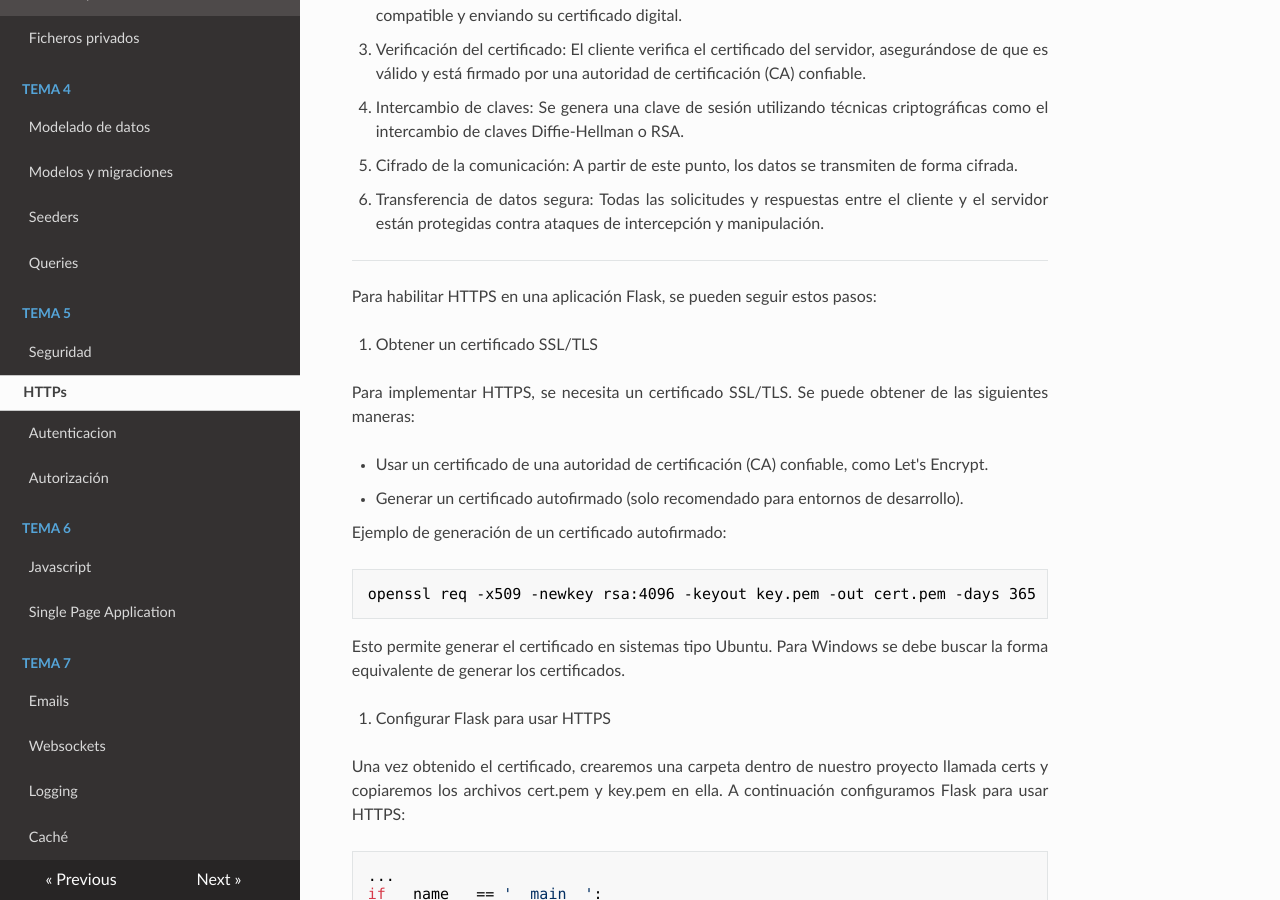
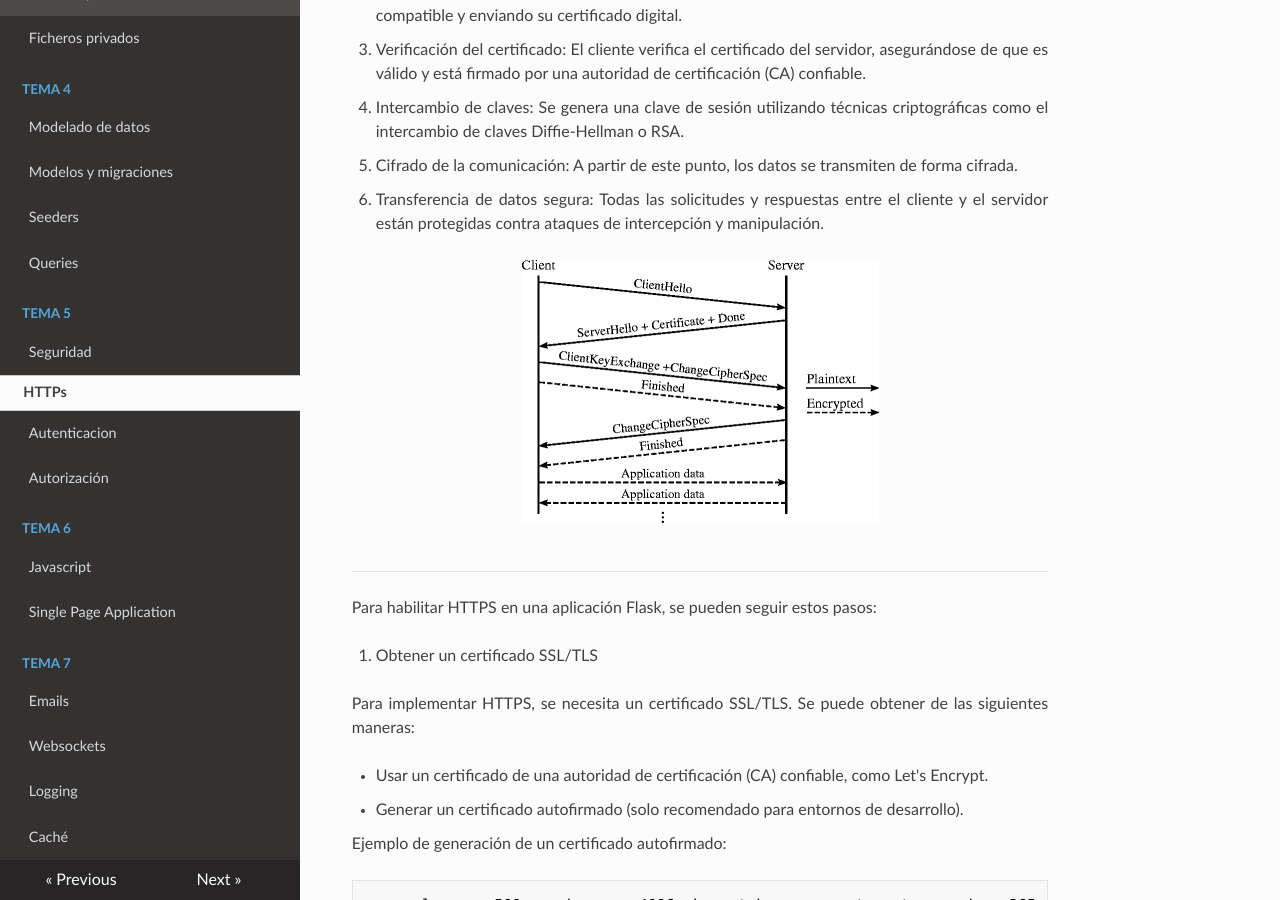
Before and after one commit to apozohue10/tecw, an MkDocs documentation site: the page built from docs/tema5/https.md, in a window 1280 px wide and 900 px high, scrolled down 512 px. Built offline with MkDocs 1.6.1, drawn with Linux system fonts in a browser that asks for light colours; nearby versions of some CDN libraries.

```diff
--- a/docs/tema5/https.md
+++ b/docs/tema5/https.md
@@ -11,6 +11,12 @@
 4. Intercambio de claves: Se genera una clave de sesión utilizando técnicas criptográficas como el intercambio de claves Diffie-Hellman o RSA.
 5. Cifrado de la comunicación: A partir de este punto, los datos se transmiten de forma cifrada.
 6. Transferencia de datos segura: Todas las solicitudes y respuestas entre el cliente y el servidor están protegidas contra ataques de intercepción y manipulación.
+
+<div class="img-center">
+    <img src="../img/tema5/https.png" alt="HTTPS" />
+</div>
+
+<br>
 
 ---
 
```
Also changed, not shown: docs/img/tema5/https.png (added).
